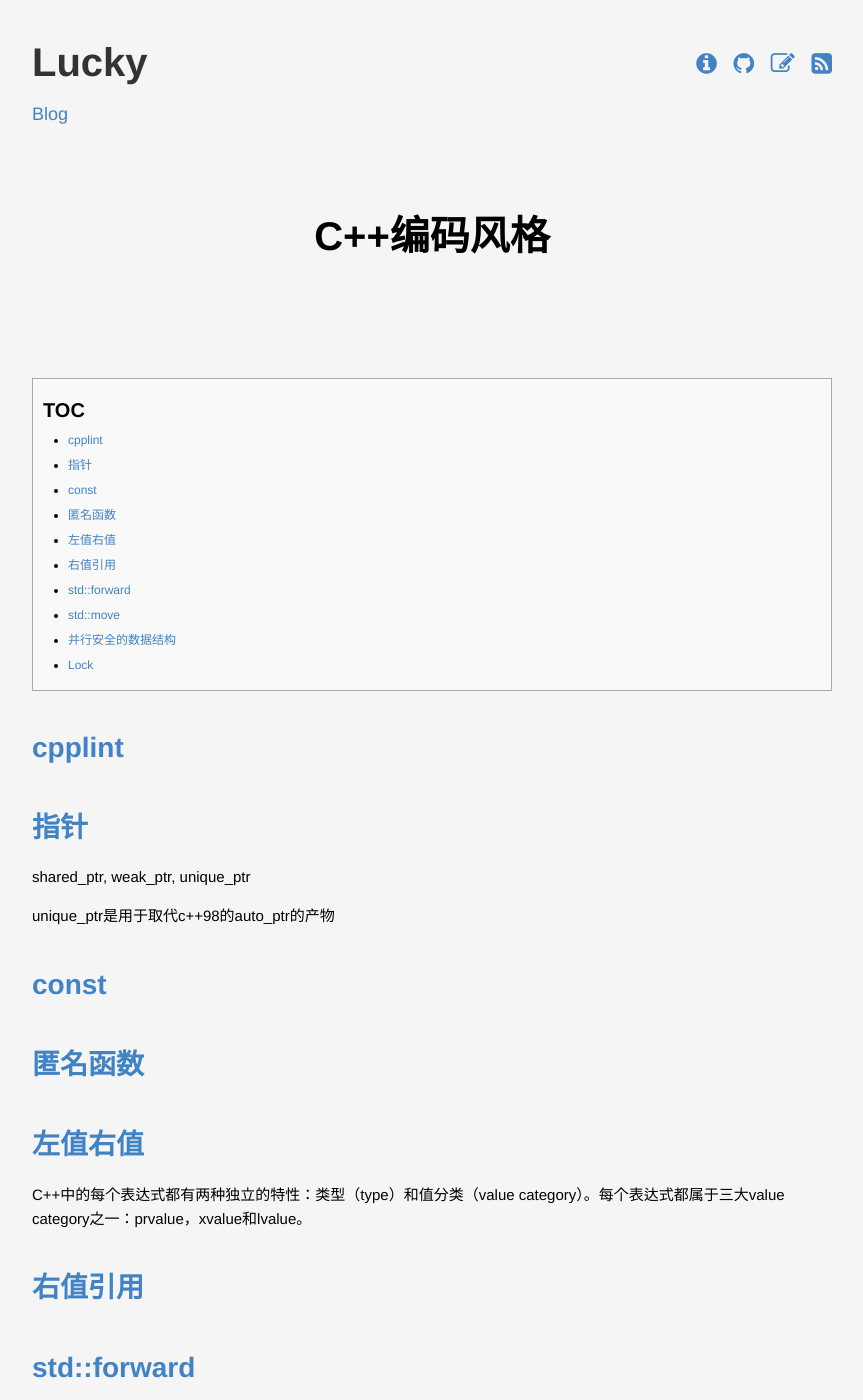
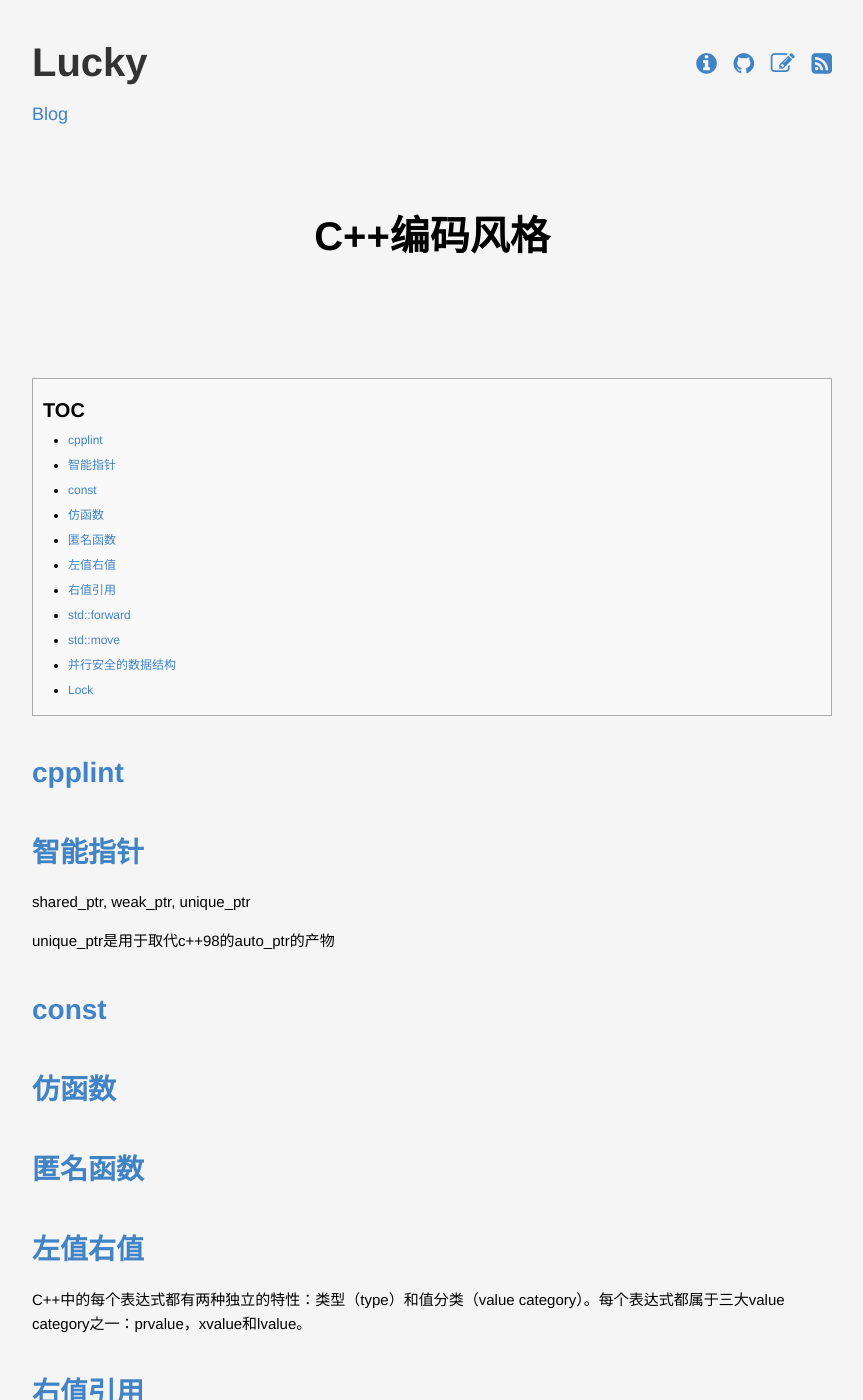
Before and after one commit to lucky521/blog, a Jekyll site: the page built from _posts/language/2019-01-15-cpp-styleguide.markdown, in a window 1280 px wide and 1400 px high. Shown: the whole window, without its empty margins (208-1071 px from the left). Built offline with Jekyll 4.4.1, drawn with Linux system fonts in a browser that asks for light colours.

Commit message:
minor change

````diff
--- a/_posts/language/2019-01-15-cpp-styleguide.markdown
+++ b/_posts/language/2019-01-15-cpp-styleguide.markdown
@@ -8,7 +8,7 @@ layout: post
 # cpplint
 
 
-# 指针
+# 智能指针
 
 shared_ptr, weak_ptr, unique_ptr
 
@@ -19,6 +19,7 @@ unique_ptr是用于取代c++98的auto_ptr的产物
 # const
 
 
+# 仿函数
 
 # 匿名函数
 
--- a/_posts/ml/2019-11-20-OnlineML.markdown
+++ b/_posts/ml/2019-11-20-OnlineML.markdown
@@ -36,6 +36,8 @@ https://github.com/Angel-ML/angel/blob/master/docs/algo/ftrl_lr_spark.md
 https://plushunter.github.io/2017/07/26/%E6%9C%BA%E5%99%A8%E5%AD%A6%E4%B9%A0%E7%AE%97%E6%B3%95%E7%B3%BB%E5%88%97%EF%BC%8831%EF%BC%89%EF%BC%9A%E5%9C%A8%E7%BA%BF%E6%9C%80%E4%BC%98%E5%8C%96%E6%B1%82%E8%A7%A3%EF%BC%88online%20Optimization%EF%BC%89/
 
 
+
+
 # 工业实践
 在线学习在爱奇艺信息流推荐业务中的探索与实践
 https://www.infoq.cn/article/lTHcDaZelZgC639P1P5q
@@ -46,5 +48,5 @@ https://zhuanlan.zhihu.com/p/53530167
 
 1. embedding_lookup_sparse 改造
 2. 正则化优化
-3. 模型压缩：实现了完整简洁的图裁剪工具，在模型热导出时调用， 将模型从原先的8GB左右压缩到几百兆大小，同时保证模型打分一致。
+3. 模型压缩：实现了完整简洁的图裁剪工具，在模型热导出时调用，将模型从原先的8GB左右压缩到几百兆大小，同时保证模型打分一致。
 ```
````
